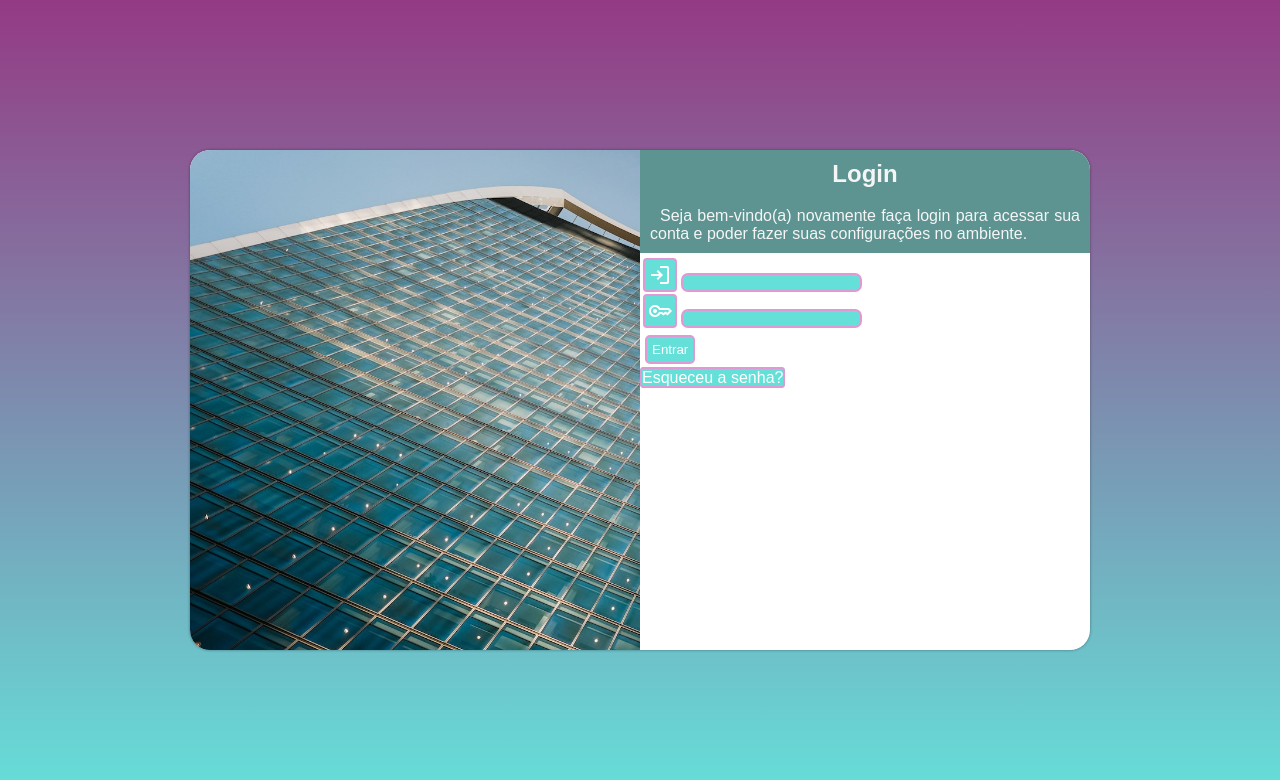
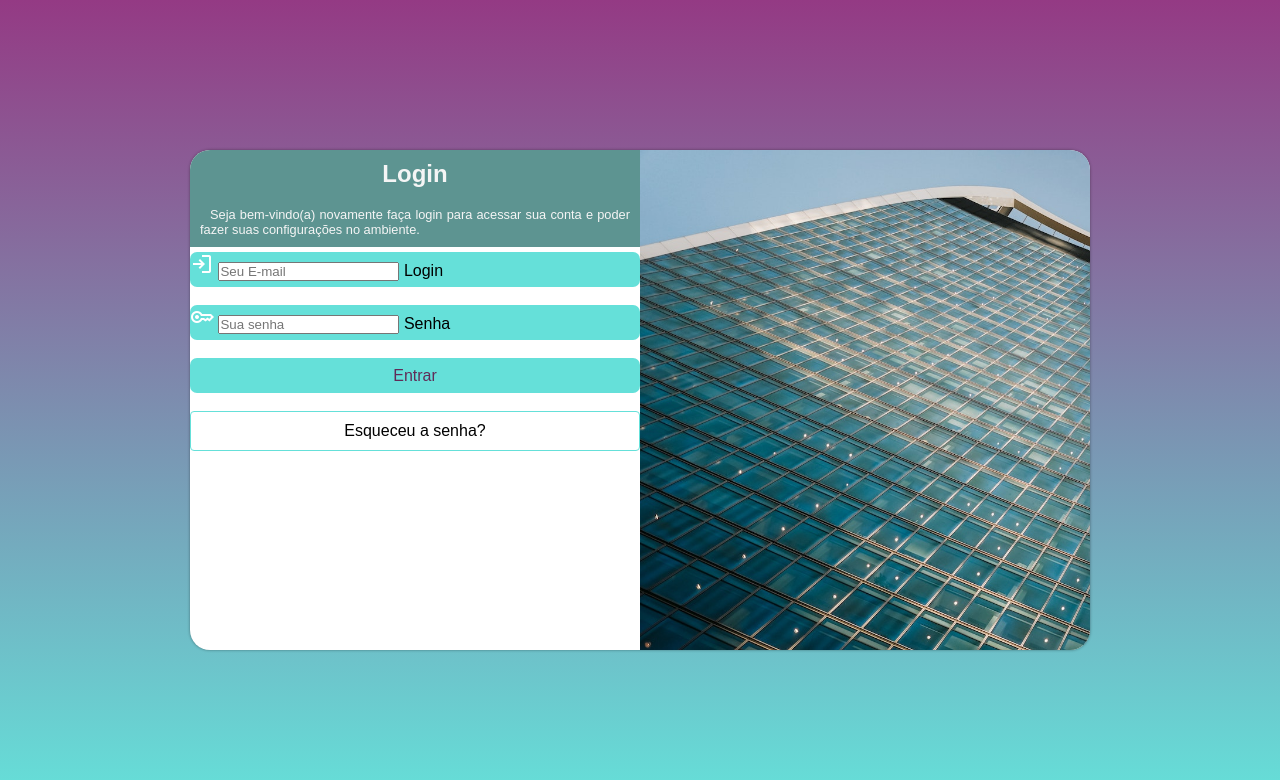
Before and after one commit to Eldersm/projeto-login, a plain HTML site: page index.html in a window 1280 px wide. Drawn offline with nearby package versions, Linux system fonts and the light colour scheme.

Commit message:
Configurações finais

```diff
--- a/estilos/mediasq.css
+++ b/estilos/mediasq.css
@@ -29,12 +29,13 @@
         width: 900px;
     }
     div#imagem {
-        float: left;
+        float: right;
         width: 50%;
         height: 100%;
     }
     div#formulario {
-        float: right;
+        float: left;
         width: 50%;
     }
+
 }
--- a/estilos/style.css
+++ b/estilos/style.css
@@ -57,35 +57,25 @@ div#formulario h1 {
     text-align: center;
 }
 div#formulario p {
+    font-size: 0.8em;
     margin-top: -1px;
     margin-bottom: 5px;
     text-align: justify;
     text-indent: 10px;
 }
-input#entrar {
-    margin: 5px;
-    padding: 5px;
-    background-color: #65E0D9 ;
-    border: 2px solid #E099D4;
-    color: white;
-    border-radius: 5px;
-}
+
 
 span#login ,#senha{
-    background-color: #65E0D9;
-    padding: 3px;
-    border: 2px solid #E099D4;
-    margin-left: 3px;
-    margin-bottom: 2px;
-    border-radius: 4px;
     color: white;
 
 
 
 }
-input.formul{
+form > div.campo{
+    display: block;
+    width: 100%;
+    height: 35px;
     background-color:#65E0D9;
-    border: 2px solid #E099D4;
     border-radius: 7px;
 }
 
@@ -94,10 +84,37 @@ input.formul:hover {
     border: 1px solid white;
 
 }
-form > a {
+form > input[type=submit] {
+    display: block;
+    font-size: 1em;
+    width: 100%;
+    height: 35px;
+    background-color:#65E0D9 ;
+    color: #612c58;
+    border: none;
+    border-radius: 7px;
+    cursor: pointer;
+
+}
+form > input[type=submit]:hover {
+    background-color:#33706d ;
+    color: white;
+}
+
+form a#botao {
+    display: block;
+    text-align: center;
+    background-color:white;
+    color: black;
+    font-size: 1em;
+    padding: 10px;
+    border-radius: 4px;
     text-decoration: none;
-    background-color:#65E0D9 ;
-    border:2px solid #E099D4 ;
-    color: white;
-    border-radius: 4px;
+    border: 1px solid #65E0D9;
+
+
 }
+form a#botao:hover {
+    background-color: #31504e;
+    color: whitesmoke;
+}
--- a/index.html
+++ b/index.html
@@ -21,18 +21,27 @@
                 <p>Seja bem-vindo(a) novamente faça login para acessar sua conta e poder fazer suas configurações no ambiente.</p
                 >
                 <form action="login.php" method="post">
-                    <label for="ilogin"><span class="material-symbols-outlined" id="login">
-                        login
-                        </span></label>
-                    <input type="text" name="login" id="ilogin" class="formul"><br>
+                    <div class="campo">
+                        <span class="material-symbols-outlined" id="login">
+                            login
+                            </span>
+                        <input type="email" name="login" id="ilogin" class="formul" placeholder="Seu E-mail">
+                        <label for="ilogin">Login</label>
+                    </div>
 
-                    <label for="isenha"><span class="material-symbols-outlined" id="senha">
-                        key
-                        </span></label>
-                    <input type="password" name="senha" id="isenha" class="formul"><br>
+                    <br>
+
+                    <div class="campo">
+                        <span class="material-symbols-outlined" id="senha">
+                            key
+                            </span>
+                        <input type="password" name="senha" id="isenha" class="formul" required minlength="8" maxlength="30" placeholder="Sua senha">
+                        <label for="isenha">Senha</label>
+                    </div>
+                    <br>
 
                     <input id="entrar" type="submit" value="Entrar"><br>
-                    <a href="#">Esqueceu a senha?</a>
+                    <a href="#" id="botao">Esqueceu a senha?</a>
 
 
                 </form>
```
